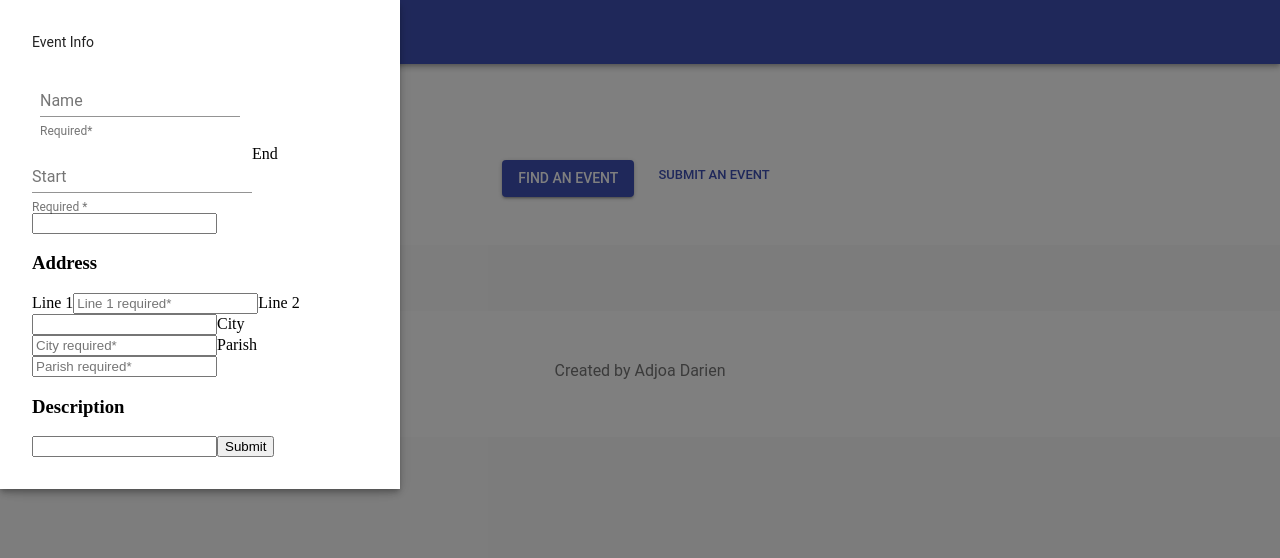
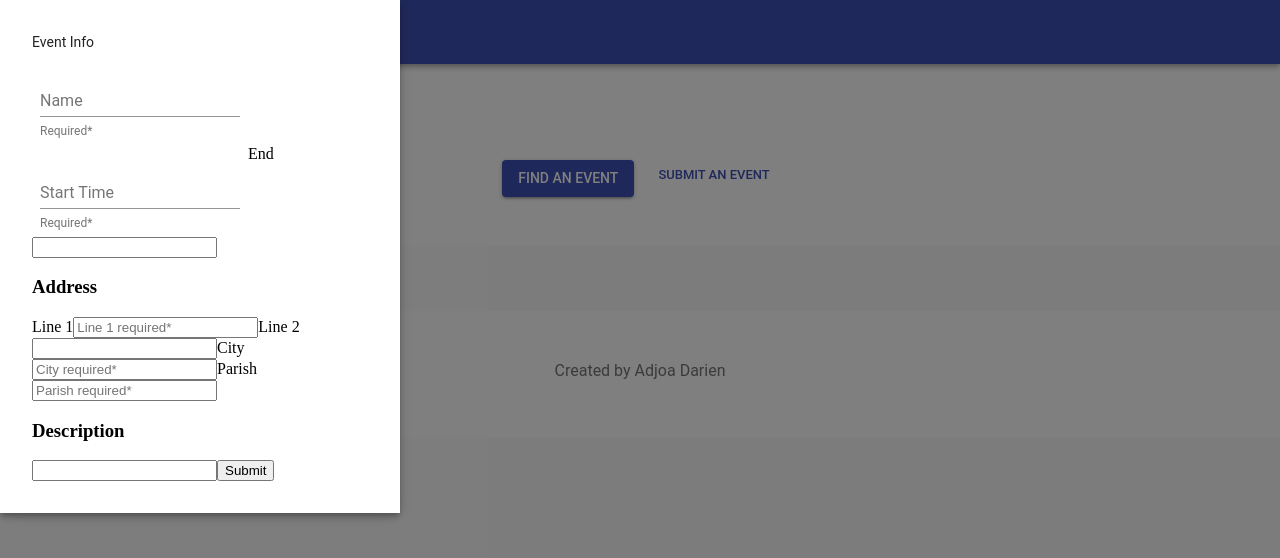
Before and after one commit to Adjoa/happenings-ja, a React (Create React App) app in the folder client/: page / in a window 1280 px wide. Both pictures are taken after a click on the button "SUBMIT AN EVENT". Shown: the top 558 px of the page. Built offline with nearby package versions, Linux system fonts and the light colour scheme.

Commit message:
in EventForm, switched Start from FormControl to TextField

```diff
--- a/client/src/containers/EventForm.js
+++ b/client/src/containers/EventForm.js
@@ -139,17 +139,14 @@ class EventForm extends React.Component {
                 margin="normal"
               />
 
-              {/* <FormControl>
-              <InputLabel htmlFor="name-simple">Name</InputLabel>
-              <Input name="name" type="text" onChange={this.handleChange} />
-              <FormHelperText>Required *</FormHelperText>
-              </FormControl> */}
-
-              <FormControl>
-              <InputLabel>Start</InputLabel>
-              <Input type="text" name="start_time" onChange={this.handleChange}  />
-              <FormHelperText>Required *</FormHelperText>
-              </FormControl>
+              <TextField
+                name="start_time"
+                label="Start Time"
+                className={classes.textField}
+                helperText="Required*"
+                onChange={this.handleChange}
+                margin="normal"
+              />
 
               <label>End</label>
               <input type="text"
```
